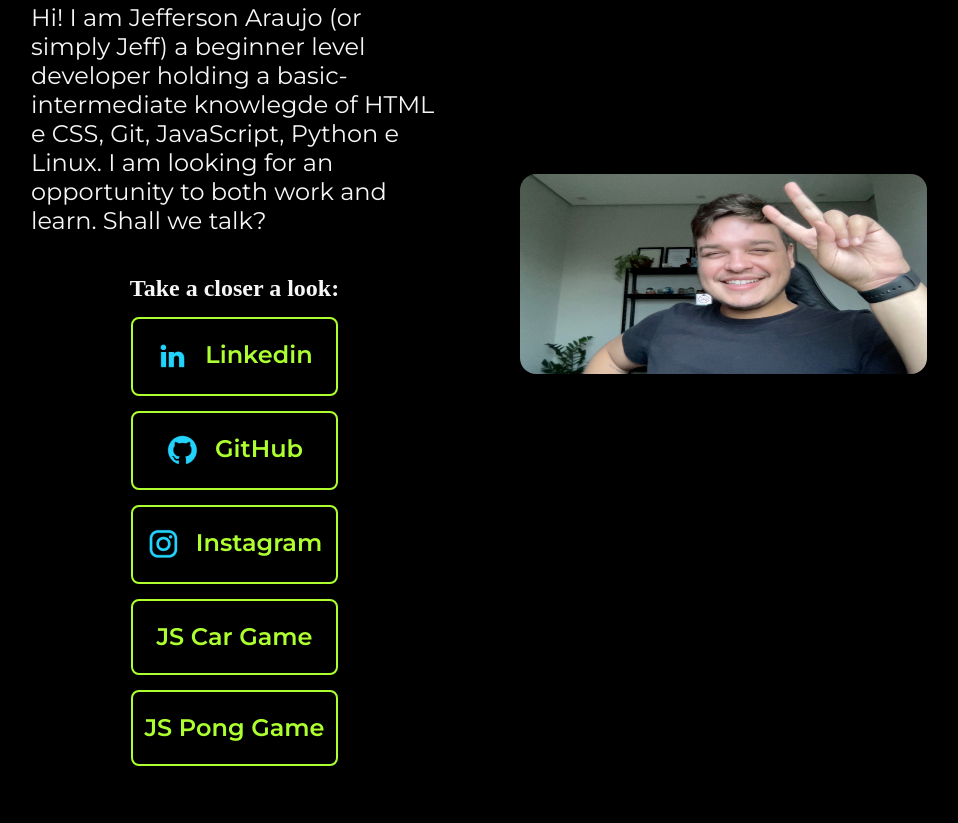
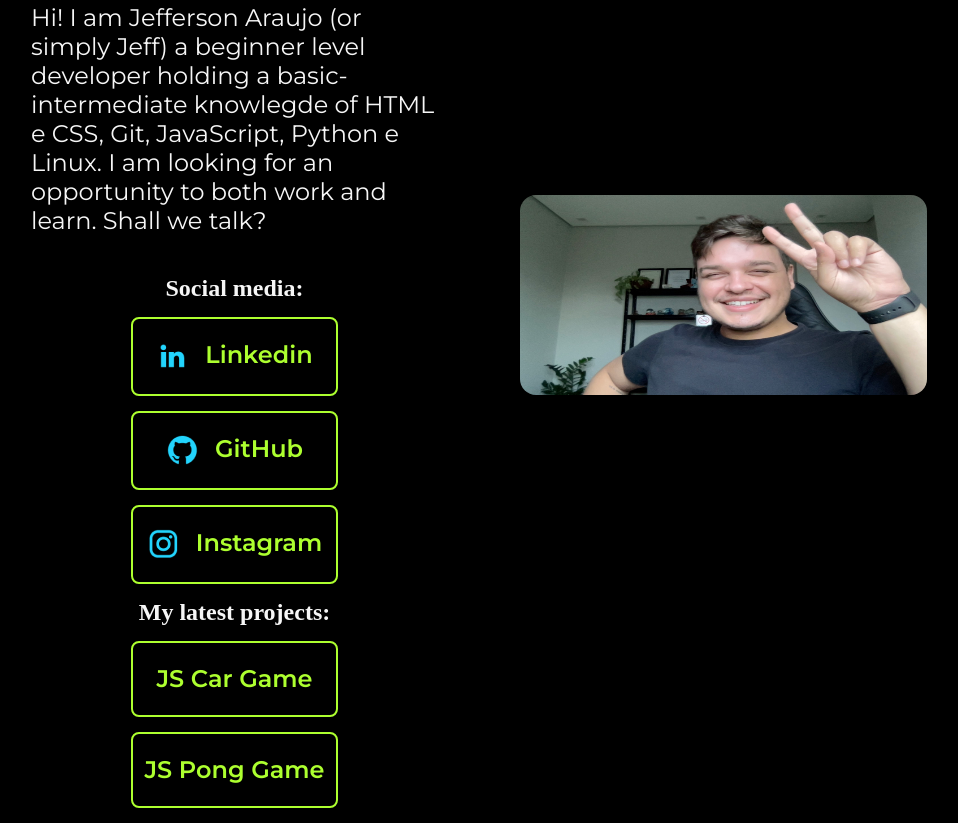
Before and after one commit to JeffDev17/portfolio, a plain HTML site: page index.html in a window 1280 px wide. Shown: the part 336-1159 px from the top of the page, without its empty margins (161-1119 px from the left). Drawn offline with nearby package versions, Linux system fonts and the light colour scheme.

Commit message:
paragrafo projetos added

```diff
--- a/index.html
+++ b/index.html
@@ -19,10 +19,11 @@
             <h1 class="apresentacao__conteudo__title">Skyrocket your business <strong class="highlight1">with a top-notch professional!</strong></h1>
             <p class="apresentacao__conteudo__texto">Hi! I am Jefferson Araujo (or simply Jeff) a beginner level developer holding a basic-intermediate knowlegde of HTML e CSS, Git, JavaScript, Python e Linux. I am looking for an opportunity to both work and learn. Shall we talk?</p>
             <div class="links">
-                <h2 class="apresentacao_subtitle">Take a closer a look:</h2>
+                <h2 class="apresentacao_subtitle">Social media:</h2>
                 <a class="estilo_links" href="https://www.linkedin.com/in/jefferson-araujo-09421b199/" target="_blank"><img src="Images/linkedin.png">Linkedin</a>
                 <a class="estilo_links" href="https://github.com/JeffDev17" target="_blank"><img src="Images/github.png">GitHub</a>
                 <a class="estilo_links" href="https://www.instagram.com/jeeeff_" target="_blank"><img src="Images/instagram.png">Instagram</a>
+                <h2 class="apresentacao_subtitle">My latest projects:</h2>
                 <a class="estilo_links" href="https://editor.p5js.org/JeffDev17/full/XbDYbjACq" target="_blank">JS Car Game</a>
                 <a class="estilo_links" href="https://editor.p5js.org/JeffDev17/full/PvhH5vxQy" target="_blank">JS Pong Game</a>
             </div>
```
